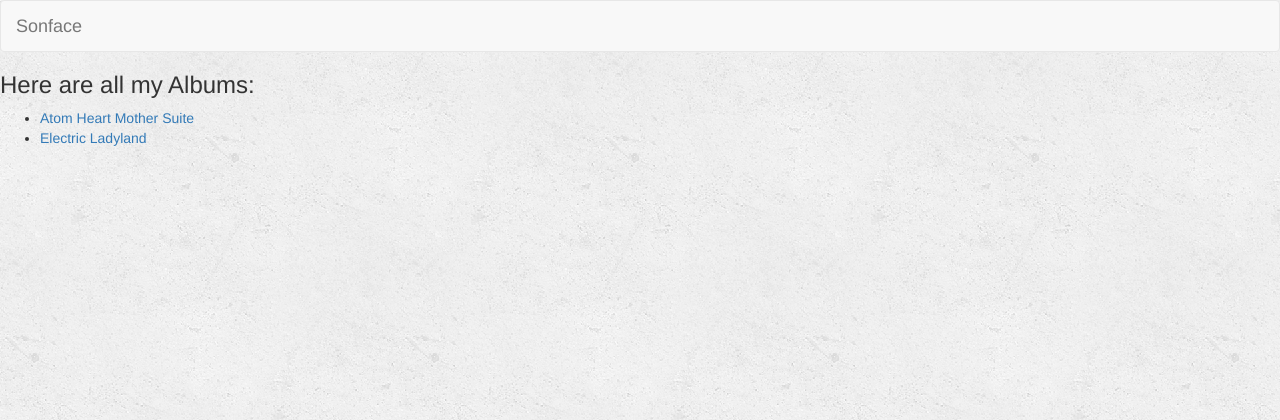
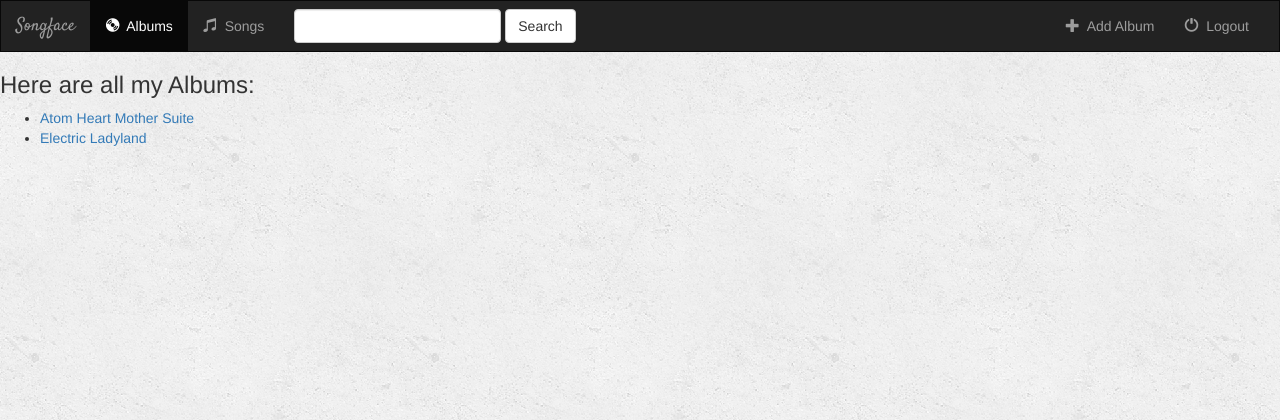
Before and after one commit to dazoliveira/LoginPython, a Django app: page /music/ in a window 1280 px wide. Shown: the top 420 px of the page. Run offline with Django 3.2, Linux system fonts and the light colour scheme; data comes from the database, SQL or seed files in the repository; some libraries are stand-ins or nearby versions.

Commit message:
Add files via upload

```diff
--- a/website/music/static/music/style.css
+++ b/website/music/static/music/style.css
@@ -1,3 +1,11 @@
 body{
     background: white url("imgs/background.png");
 }
+
+.navbar{
+    border-radius: 0;
+    }
+
+.navbar-brand{
+    font-family: 'Satisfy', cursive;
+}
--- /dev/null
+++ b/website/music/templates/music/base.html
@@ -0,0 +1,71 @@
+<!DOCTYPE html>
+<html lang="en">
+<head>
+    <meta charset="UTF-8">
+    <title>{% block title %}Songface{% endblock %}</title>
+    <!-- Loads the path to your static files -->
+    {% load staticfiles %}
+    <link rel="stylesheet" href="https://maxcdn.bootstrapcdn.com/bootstrap/3.3.6/css/bootstrap.min.css">
+    <link href='https://fonts.googleapis.com/css?family=Satisfy' rel='stylesheet' type='text/css'>
+    <link rel="stylesheet" type="text/css" href="{% static 'music/style.css' %}"/>
+    <script src="https://ajax.googleapis.com/ajax/libs/jquery/1.12.0/jquery.min.js"></script>
+    <script src="http://maxcdn.bootstrapcdn.com/bootstrap/3.3.6/js/bootstrap.min.js"></script>
+</head>
+<body>
+    <nav class="navbar navbar-inverse">
+    <div class="container-fluid">
+
+        <!-- Header -->
+        <div class="navbar-header">
+            <button type="button" class="navbar-toggle" data-toggle="collapse" data-target="#topNavBar">
+                <span class="icon-bar"></span>
+                <span class="icon-bar"></span>
+                <span class="icon-bar"></span>
+            </button>
+            <a class="navbar-brand" href="{% url 'music:index' %}">Songface</a>
+        </div>
+
+        <!-- Items -->
+        <div class="collapse navbar-collapse" id="topNavBar">
+
+            <ul class="nav navbar-nav">
+                <li class="active">
+                    <a href="{% url 'music:index' %}">
+                        <span class="glyphicon glyphicon-cd" aria-hidden="true"></span>&nbsp; Albums
+                    </a>
+                </li>
+                <li class="">
+                    <a href="#">
+                        <span class="glyphicon glyphicon-music" aria-hidden="true"></span>&nbsp; Songs
+                    </a>
+                </li>
+            </ul>
+
+            <form class="navbar-form navbar-left" role="search" method="get" action="#">
+                <div class="form-group">
+                    <input type="text" class="form-control" name="q" value="">
+                </div>
+                <button type="submit" class="btn btn-default">Search</button>
+            </form>
+
+            <ul class="nav navbar-nav navbar-right">
+                <li class="">
+                    <a href="#">
+                        <span class="glyphicon glyphicon-plus" aria-hidden="true"></span>&nbsp; Add Album
+                    </a>
+                </li>
+                <li class="">
+                    <a href="#">
+                        <span class="glyphicon glyphicon-off" aria-hidden="true"></span>&nbsp; Logout
+                    </a>
+                </li>
+            </ul>
+
+        </div>
+
+    </div>
+</nav>
+{% block body %}
+{% endblock %}
+</body>
+</html>
--- a/website/music/templates/music/detail.html
+++ b/website/music/templates/music/detail.html
@@ -1,3 +1,7 @@
+{% extends 'music/base.html' %}
+{% block title %}Album Details{% endblock %}
+
+{% block body %}
     <img src="{{ album.album_logo }}">
 
     <h1>{{ album.album }}</h1>
@@ -20,3 +24,4 @@
         {% endfor %}
         <input type="submit" value="Favorite">
     </form>
+{% endblock %}
--- a/website/music/templates/music/index.html
+++ b/website/music/templates/music/index.html
@@ -1,19 +1,6 @@
-<!-- Loads the path to you wour static files -->
-{% load staticfiles %}
-<link rel="stylesheet" href="https://maxcdn.bootstrapcdn.com/bootstrap/3.3.6/css/bootstrap.min.css">
-<link rel="stylesheet" type="text/css" href="{% static 'music/style.css' %}" />
+{% extends 'music/base.html' %}
 
-<nav class="navbar navbar-default">
-    <div class="container-fluid">
-
-        <!-- Logo -->
-        <div class="navbar-header">
-            <a class="navbar-brand" href="{% url 'music:index' %}">Sonface</a>
-        </div>
-
-    </div>
-</nav>
-
+{% block body %}
     {% if all_albums %}
     <h3>Here are all my Albums:</h3>
     <ul>
@@ -24,3 +11,4 @@
     {% else %}
         <h3>You don't have any albums</h3>
     {% endif %}
+{% endblock %}
```
Lines whose indentation alone changed are shown as unchanged.
